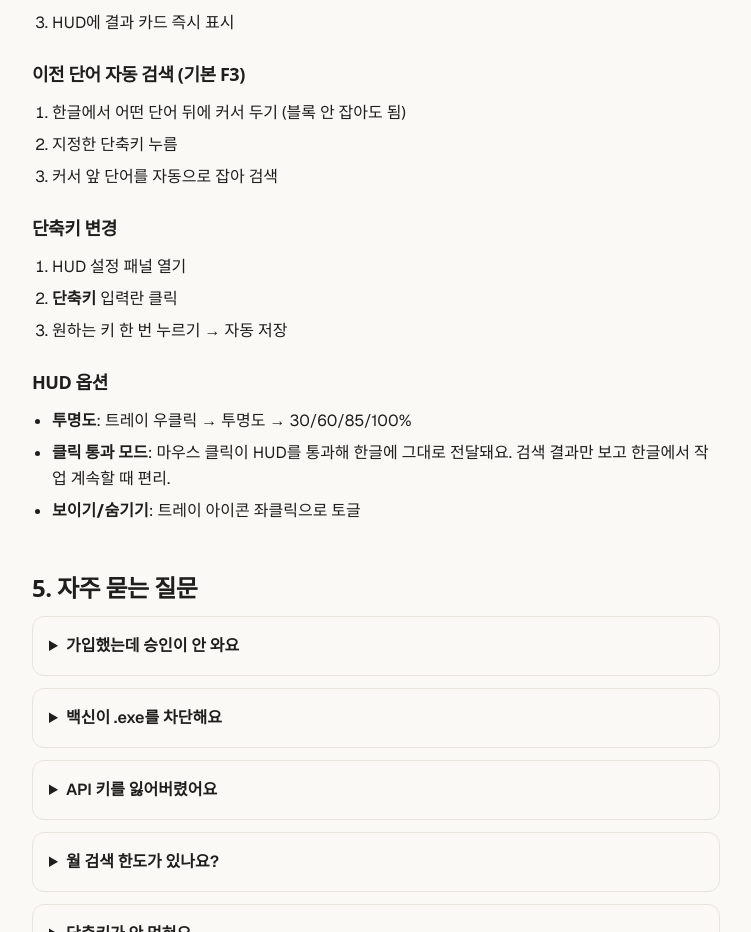
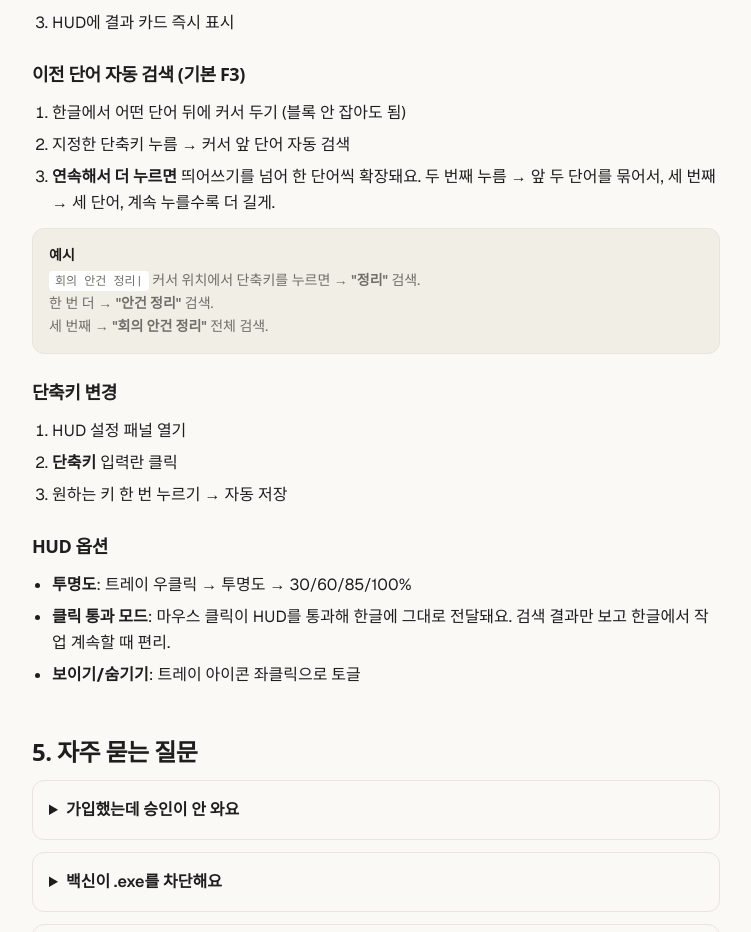
Before and after one commit to phk901031-prog/hudtyping-saas, a Next.js app: page /help in a window 1280 px wide. Shown: the part 1624-2556 px from the top of the page, without its empty margins (264-1015 px from the left). Built offline with nearby package versions, Linux system fonts and the light colour scheme; a web font is replaced by a local one.

Commit message:
Document continuous-press hotkey behavior (extend search across spaces)

```diff
--- a/src/app/help/page.tsx
+++ b/src/app/help/page.tsx
@@ -168,9 +168,27 @@ export default function HelpPage() {
           </h3>
           <ol className="list-decimal pl-5 flex flex-col gap-1.5">
             <li>한글에서 어떤 단어 뒤에 커서 두기 (블록 안 잡아도 됨)</li>
-            <li>지정한 단축키 누름</li>
-            <li>커서 앞 단어를 자동으로 잡아 검색</li>
+            <li>지정한 단축키 누름 → 커서 앞 단어 자동 검색</li>
+            <li>
+              <strong>연속해서 더 누르면</strong> 띄어쓰기를 넘어 한 단어씩
+              확장돼요. 두 번째 누름 → 앞 두 단어를 묶어서, 세 번째 → 세 단어,
+              계속 누를수록 더 길게.
+            </li>
           </ol>
+          <div className="rounded-xl border border-border bg-muted-bg p-4 text-sm">
+            <p className="font-semibold mb-1">예시</p>
+            <p className="text-muted leading-relaxed">
+              <code className="bg-card px-1.5 py-0.5 rounded text-xs">
+                회의 안건 정리|
+              </code>
+              {" "}커서 위치에서 단축키를 누르면 →{" "}
+              <strong>"정리"</strong> 검색.
+              <br />
+              한 번 더 → <strong>"안건 정리"</strong> 검색.
+              <br />
+              세 번째 → <strong>"회의 안건 정리"</strong> 전체 검색.
+            </p>
+          </div>
 
           <h3 className="font-display text-lg mt-3">단축키 변경</h3>
           <ol className="list-decimal pl-5 flex flex-col gap-1.5">
```
Also changed, not shown: 2 other files (tests, documents, lock files or other folders).
